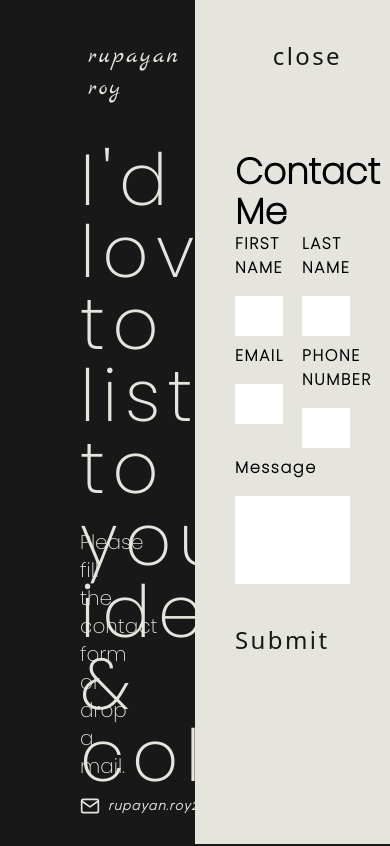
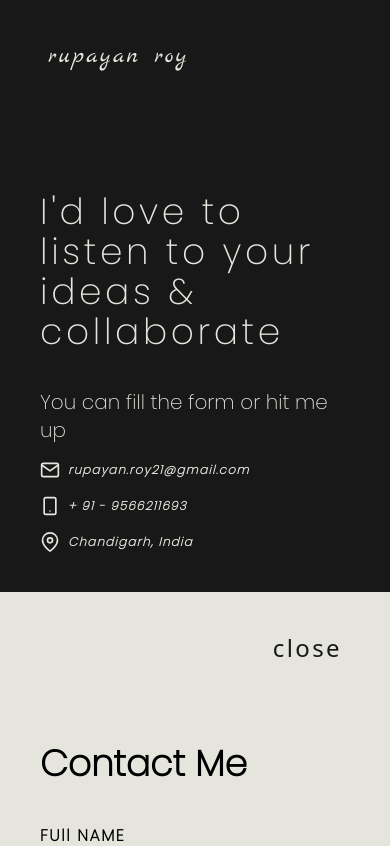
Before and after one commit to rupayanr/portfolio, a Next.js app: page /contact in a window 390 px wide. Shown: the top 846 px of the page. Built offline with nearby package versions, Linux system fonts and the light colour scheme.

Commit message:
mobile responsive

```diff
--- a/comps/Contact.js
+++ b/comps/Contact.js
@@ -1,28 +1,34 @@
 import Link from 'next/link'
-import { Mail } from 'react-feather'
+import { Mail, MapPin, Smartphone } from 'react-feather'
 export default function Contact() {
     return (
-        <div className='flex overflow-hidden'>
-            <div className='w-2/4 bg-primary h-screen p-10'>
-                <div>
-                    <p className='font-logotext text-2xl text-primary-dark flex-1 tracking-widest z-10 ml-12'>
-                        rupayan roy
-                        <br></br>
+        <div className='flex flex-col md:flex-row overflow-hidden'>
+
+            <div className='flex flex-col bg-primary w-full md:w-2/4 '>
+                <div className='flex p-10'>
 
 
+                    <p className='font-logotext text-2xl md:text-3xl text-primary-dark flex-1 tracking-widest z-10 md:ml-16 ml-2 '>
+                        rupayan roy
+
                     </p>
+
                 </div>
 
-                <div className='p-10 flex flex-col justify-center'>
-                    <div className='h-96'>
-                        <p className='options-dark'>
+
+                <div className='p-10 flex flex-col justify-center h-30rem '>
+                    <div className='h-72 mt-10'>
+                        <p className='options-dark text-4xl md:text-6xl'>
                             I'd love to listen to your ideas & collaborate
                         </p>
                     </div>
                     <div>
-                        <p className='text-primary-dark font-poppins text-xl '>
-                            Please fill the contact form or drop a mail.
+                        <p className='text-primary-dark font-poppins text-xl xs:mb-10 md:mb-4'>
+                            You can fill the form or hit me up
                         </p>
+
+
+                    </div>
                     <button>
                         <div className='flex items-center mt-4'>
 
@@ -31,15 +37,31 @@ export default function Contact() {
 
                         </div>
                     </button>
-                    </div>
+                    <button>
+                        <div className='flex items-center mt-4'>
+
+                            <Smartphone color='#e5e5de' size={20} />
+                            <p className='text-primary-dark text-xs italic font-poppins font-extrabold ml-2 tracking-widest'>+ 91 - 9566211693</p>
 
                         </div>
+                    </button>
+                    <button>
+                        <div className='flex items-center mt-4'>
 
+                            <MapPin color='#e5e5de' size={20} />
+                            <p className='text-primary-dark text-xs italic font-poppins font-extrabold ml-2 tracking-widest'>Chandigarh, India</p>
+
+                        </div>
+                    </button>
+
+
+
+                </div>
             </div>
 
 
 
-            <div className='w-2/4 bg-primary-dark h-screen'>
+            <div className=' xs:w-full md:w-2/4 bg-primary-dark h-screen'>
                 <div className='flex justify-end p-10'>
                     <Link href='/'>
                         <a>
@@ -51,43 +73,37 @@ export default function Contact() {
                     </Link>
                 </div>
 
-                <div className='flex flex-col p-10'>
+                <div className='flex flex-col p-10 bg-primary-dark h-screen'>
                     <h3 className='bg-primary-dark font-poppins font-bold text-4xl text-left h-20'>
                         Contact Me
                     </h3>
 
-                    <div className='flex w-full justify-between h-28'>
-                        <div className='flex flex-col w-5/12'>
+                    <div className='flex w-full justify-between h-30 flex-col md:flex-row '>
+                        <div className='flex flex-col w-full '>
                             <h3 className='font-poppins font-bold text-md tracking-widest'>
-                                FIRST NAME
+                                FUll NAME
                             </h3>
-                            <input className='h-10 mt-4'>
+                            <input className='h-10 mb-4 mt-4'>
                             </input>
                         </div>
 
-                        <div className='flex flex-col w-5/12'>
-                            <h3 className='font-poppins font-bold text-md tracking-widest'>
-                                LAST NAME
-                            </h3>
-                            <input className='h-10 mt-4'>
-                            </input>
-                        </div>
+
                     </div>
 
-                    <div className='flex w-full justify-between h-28'>
-                        <div className='flex flex-col w-5/12'>
+                    <div className='flex w-full justify-between xs:h-48 md:h-30 flex-col md:flex-row'>
+                        <div className='flex flex-col w-full md:w-5/12'>
                             <h3 className='font-poppins font-bold text-md tracking-widest'>
                                 EMAIL
                             </h3>
-                            <input className='h-10 mt-4'>
+                            <input className='h-10 mb-4 mt-4'>
                             </input>
                         </div>
 
-                        <div className='flex flex-col w-5/12 '>
+                        <div className='flex flex-col w-full md:w-5/12'>
                             <h3 className='font-poppins font-bold text-md tracking-widest'>
                                 PHONE NUMBER
                             </h3>
-                            <input className='h-10 mt-4'>
+                            <input className='h-10  mb-4 mt-4'>
                             </input>
                         </div>
 
@@ -95,10 +111,10 @@ export default function Contact() {
 
 
                     </div>
-                    <div className='flex w-full justify-between h-32'>
+                    <div className='flex w-full justify-between h-48 flex-col md:flex-row mt-4'>
                         <div className='flex flex-col w-full'>
                             <h3 className='font-poppins font-bold text-md tracking-widest'>
-                                Message
+                                MESSAGE
                             </h3>
                             <input className='h-28 mt-4'>
                             </input>
@@ -109,7 +125,7 @@ export default function Contact() {
                     <div className='flex w-1/5 justify-between h-28'>
 
                         <button>
-                            <p className='font-poppins-thin text-2xl text-primary tracking-widest'>
+                            <p className='font-poppins font-bold text-3xl text-primary tracking-widest'>
                                 Submit
                             </p>
 
--- a/comps/Hero.js
+++ b/comps/Hero.js
@@ -19,7 +19,7 @@ export default function Hero() {
             animate={{ opacity: 1 }}
             transition={{ delay: 0.5 }}>
             <Navbar />
-            <div className='md:flex w-100% bg-primary h-auto xs:flex-col items-center mt-10'>
+            <div className='md:flex w-100% bg-primary h-auto xs:flex-col items-center mt-10 font-bold xs:tracking-widest  md:tracking-prettywide'>
                 <div className=' h-96 md:h-30rem p-10 md:ml-16 flex flex-col xs:w-full  md:w-2/3 justify-around md:items-start xs:items-center '>
                     <motion.div
                         initial={{ opacity: 0 }}
@@ -46,11 +46,11 @@ export default function Hero() {
                     <motion.div
                         initial={{ opacity: 0 }}
                         animate={{ opacity: 1 }}
-                        transition={{ delay: 1 }}
+                        transition={{ delay: 1.1 }}
 
                         className='flex items-start justify-start  xs:h-26 md:h-30' >
                         <p className='font-poppins text-primary-dark h-30 text-6xl md:text-mid '>
-                            Content Writer
+                            Blogger
                         </p>
                     </motion.div>
 
--- a/comps/Navbar.js
+++ b/comps/Navbar.js
@@ -15,14 +15,13 @@ export default function Navbar() {
             <div className='flex p-10'>
 
 
-                <p className='font-logotext xs:text-xl md:text-3xl text-primary-dark flex-1 tracking-widest z-10 md:ml-16 ml-2 '>
+                <p className='font-logotext text-2xl md:text-3xl text-primary-dark flex-1 tracking-widest z-10 md:ml-16 ml-2 '>
                     rupayan roy
-
 
                 </p>
                 <Link href='/menu'>
                     <a>
-                        <h3 className=' font-logotext xs:text-xl md:text-2xl text-primary-dark tracking-widest z-10  md:mr-2' >
+                        <h3 className=' font-logotext text-2xl md:text-3xl text-primary-dark tracking-widest z-10  md:mr-2' >
                             menu
                         </h3>
                         {/* <Menu className='text-primary-dark' size={30} /> */}
--- a/styles/index.css
+++ b/styles/index.css
@@ -15,11 +15,14 @@
         @apply overflow-x-hidden bg-primary
     }
     .bigtext {
-        @apply text-primary tracking-widest font-poppins text-6xl md:text-mid
+        @apply text-primary tracking-widest font-poppins text-6xl md:text-mid font-bold
 
     }
     .options-dark {
-        @apply text-primary-dark tracking-widest font-poppins text-7xl
+        @apply text-primary-dark tracking-widest font-poppins text-6xl
+    }
+    .options-dark-xs {
+        @apply text-primary-dark tracking-widest font-poppins text-4xl
     }
 
     .content{
--- a/tailwind.config.js
+++ b/tailwind.config.js
@@ -44,6 +44,10 @@ module.exports = {
         'big': '12rem',
         'mid': '8rem',
         '6rem': '6rem',
+      },
+
+      letterSpacing: {
+        prettywide: '0.8em'
       },
 
 
```
Also changed, not shown: comps/Footer.js (+6 -23 lines), comps/Menu.js (+54 -17 lines), comps/Projects.js (+48 -11 lines), pages/about.js (+24 -12 lines), public/cryptic 2.svg, 1 other file (tests, documents, lock files or other folders). Lines whose indentation alone changed are shown as unchanged.
